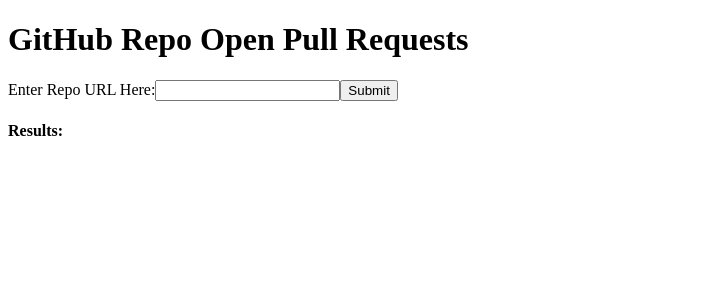
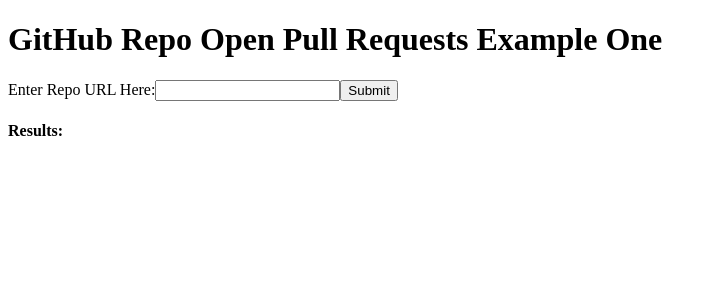
Before and after one commit to max-tarika/github-open-pull-requests, a React app: page / in a window 1280 px wide. Shown: the top 300 px of the page, without its empty margins (0-717 px from the left). Built offline with nearby package versions, Linux system fonts and the light colour scheme; the HTML template or start-up script is replaced by a standard one.

Commit message:
Example One Commit One

```diff
--- a/client/src/components/App.jsx
+++ b/client/src/components/App.jsx
@@ -21,7 +21,7 @@
 
   return (
     <div>
-      <h1>GitHub Repo Open Pull Requests</h1>
+      <h1>GitHub Repo Open Pull Requests Example One</h1>
       <form id="repo-url-form" onSubmit={handleSubmit}>
         <label htmlFor="repo-url-input">
           Enter Repo URL Here:
```
